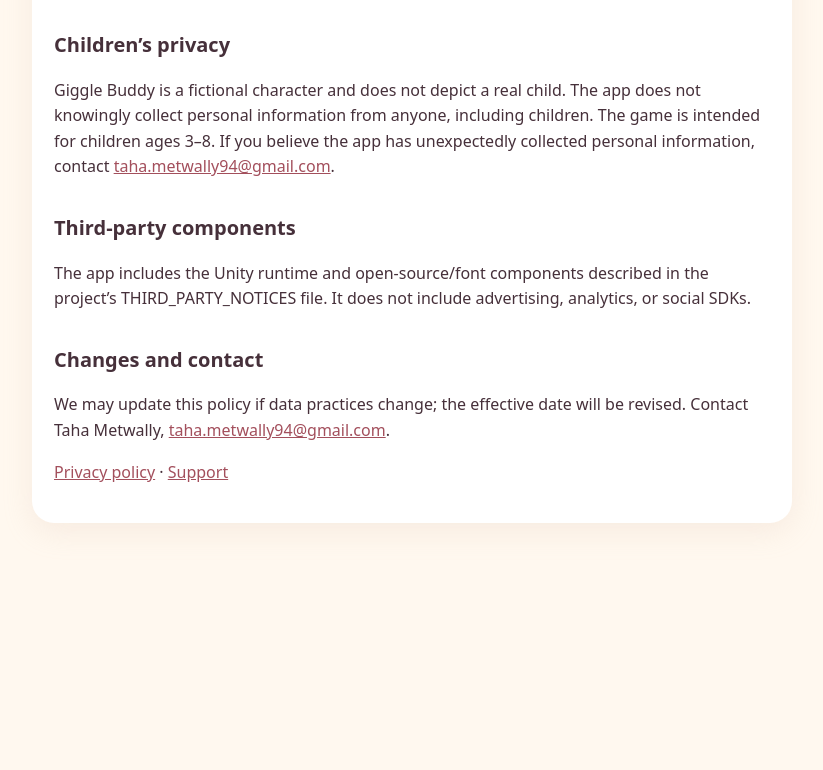
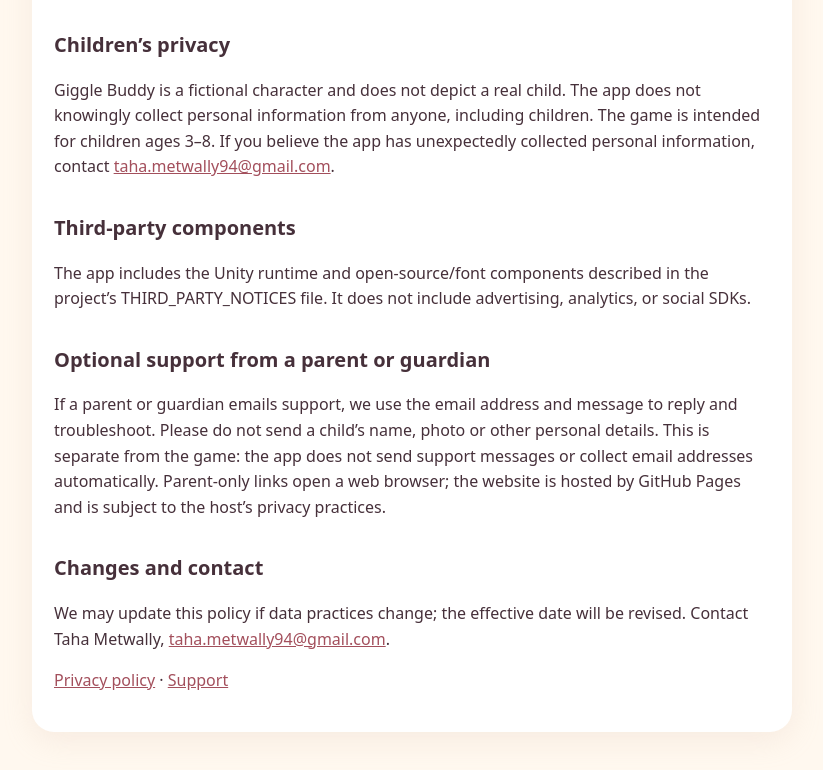
Before and after one commit to tahametwally/giggle-buddy-legal, a plain HTML site: page privacy-policy.html in a window 1280 px wide. Shown: the part 959-1729 px from the top of the page, without its empty margins (228-1051 px from the left). Before the commit the page ends 1546 px from the top, so only its background shows below. Drawn offline with Linux system fonts and the light colour scheme.

Commit message:
Clarify optional adult support and browser links

```diff
--- a/privacy-policy.html
+++ b/privacy-policy.html
@@ -51,6 +51,7 @@
 <h2>Third-party components</h2>
 <p>The app includes the Unity runtime and open-source/font components described in the project’s THIRD_PARTY_NOTICES file. It does not include advertising, analytics, or social SDKs.</p>
 
+<h2>Optional support from a parent or guardian</h2><p>If a parent or guardian emails support, we use the email address and message to reply and troubleshoot. Please do not send a child’s name, photo or other personal details. This is separate from the game: the app does not send support messages or collect email addresses automatically. Parent-only links open a web browser; the website is hosted by GitHub Pages and is subject to the host’s privacy practices.</p>
 <h2>Changes and contact</h2>
 <p>We may update this policy if data practices change; the effective date will be revised. Contact Taha Metwally, <a href="mailto:taha.metwally94@gmail.com">taha.metwally94@gmail.com</a>.</p>
 <p><a href="privacy-policy.html">Privacy policy</a> · <a href="support.html">Support</a></p>
```
